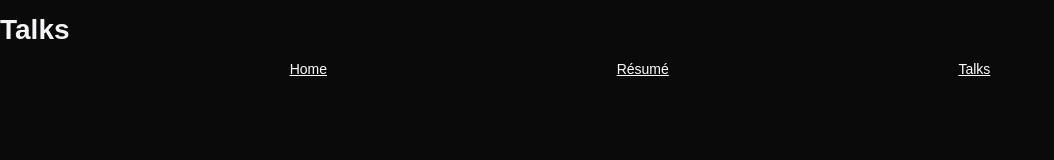
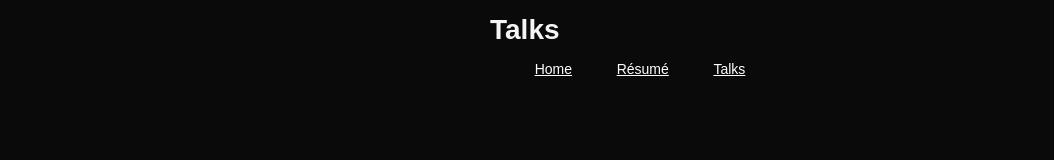
Before and after one commit to aolenevme/aolenev-me, a plain HTML site: page talks.html in a window 1280 px wide. Shown: the whole page, without its empty margins (0-1054 px from the left). Drawn offline with Linux system fonts and the light colour scheme.

Commit message:
feat/talks-page: added basic style for talks

```diff
--- /dev/null
+++ b/css/talks.css
@@ -0,0 +1,5 @@
+.talks--content {
+    margin: auto;
+    width: 300px;
+    height: fit-content;
+}
--- a/talks.html
+++ b/talks.html
@@ -3,7 +3,7 @@
    <head>
       <meta http-equiv="content-type" content="text/html; charset=UTF-8">
       <meta charset="utf-8">
-      <title>Alexander Olenev. Résumé.</title>
+      <title>Alexander Olenev. Talks.</title>
       <meta name="viewport" content="width=device-width,initial-scale=1">
       <meta name="description" content="Alexander Olenev. The quality wall.">
       <link rel="prerender" href="./index.html">
@@ -11,9 +11,10 @@
       <link href="./images/favicon.png" type="image/png" rel="icon">
       <link href="./css/common.css" rel="stylesheet">
       <link href="./css/navigation.css" rel="stylesheet">
+      <link href="./css/talks.css" rel="stylesheet">
    </head>
    <body>
-      <main>
+      <main class="talks--content">
          <h1>Talks</h1>
          <nav class="navigation">
             <a class="navigation--link" href="./index.html" rel="noopener noreferrer nofollow">Home</a>
```
